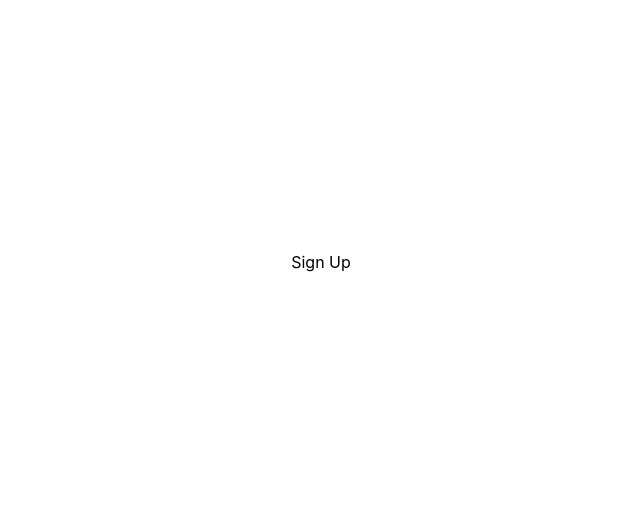
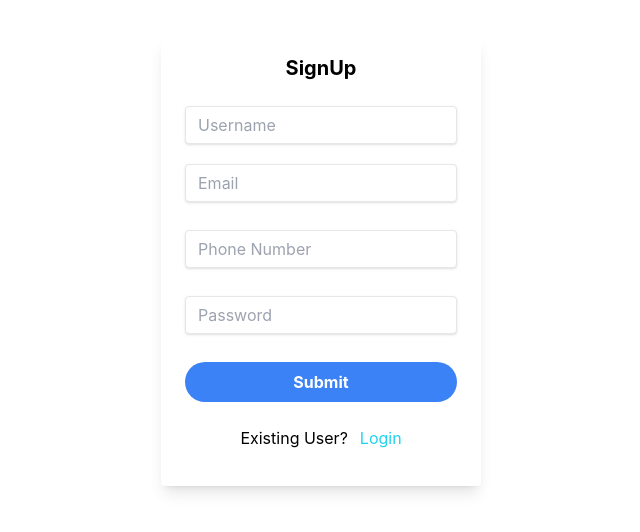
Before and after one commit to Krithik-Shailesh/first-app, a Next.js app: page /signup in a window 1280 px wide. Shown: the part 138-670 px from the top of the page, without its empty margins (319-959 px from the left). Built offline with nearby package versions, Linux system fonts and the light colour scheme.

Commit message:
added signup page

```diff
--- a/pages/signup.js
+++ b/pages/signup.js
@@ -1,11 +1,86 @@
+import { useState } from 'react';
+import { useRouter } from 'next/router'
 import signInStyles from '../styles/Signin.module.css'
-
+import Link from 'next/link';
 
 const signup = () => {
+
+    const route = useRouter();
+    const [username, setUserName] = useState('');
+    const [password, setPassword] = useState('');
+    const [phone, setPhone] = useState('');
+    const [email, setEmail] = useState('');
+
+    const handleSubmit = e =>{
+        e.preventDefault();
+        const data = {
+          username,
+          password
+        }
+        console.log(data)
+        route.push('/home')
+    }
+
     return(
         <div className={signInStyles.primaryContainer}>
-            Sign Up
-        </div>
+      <div className="max-w-xs my-2 overflow-hidden rounded shadow-lg">
+      <div className="px-6 py-4 justify-between">
+        <div className="mb-6 text-xl font-bold text-center">SignUp</div>
+        <form onSubmit={handleSubmit} className="flex flex-col">
+          <input
+            className="mb-5 shadow appearance-none border rounded w-full py-2 px-3 text-gray-700 leading-tight focus:outline-none focus:shadow-outline"
+            id="username"
+            name="username"
+            type="text"
+            onChange={e => setUserName(e.target.value)}
+            placeholder='Username'
+            autoComplete="username"
+            required
+          />
+          <input
+            className="mb-7 shadow appearance-none border rounded w-full py-2 px-3 text-gray-700 leading-tight focus:outline-none focus:shadow-outline"
+            id="email"
+            name="email"
+            onChange={e => setEmail(e.target.value)}
+            placeholder='Email'
+            type="email"
+            autoComplete="email"
+            required
+          />
+          <input
+            className="mb-7 shadow appearance-none border rounded w-full py-2 px-3 text-gray-700 leading-tight focus:outline-none focus:shadow-outline"
+            id="phone"
+            name="phone"
+            onChange={e => setPhone(e.target.value)}
+            placeholder='Phone Number'
+            type="phone"
+            autoComplete="phone"
+            required
+          />
+          <input
+            className="mb-7 shadow appearance-none border rounded w-full py-2 px-3 text-gray-700 leading-tight focus:outline-none focus:shadow-outline"
+            id="password"
+            name="password"
+            onChange={e => setPassword(e.target.value)}
+            placeholder='Password'
+            type="password"
+            autoComplete="password"
+            required
+          />
+          <button
+            type="submit"
+            className="mb-6 px-4 py-2 font-bold text-white bg-blue-500 rounded-full hover:bg-blue-700"
+
+          >
+            Submit
+          </button>
+          <div className='mb-5 text-center'>Existing User?
+          <Link href={'/'} ><a className='ml-3 text-cyan-400'>Login</a></Link>
+          </div>
+        </form>
+      </div>
+      </div>
+      </div>
     );
 }
 
```
